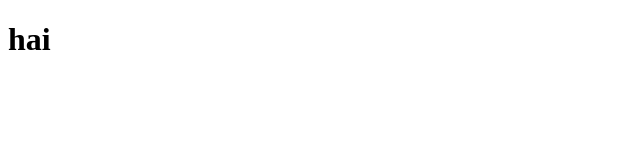
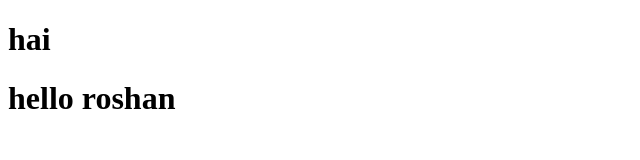
Before and after one commit to Roshank046/banashankari, a plain HTML site: page index.html in a window 1280 px wide. Shown: the whole page, without its empty margins (0-640 px from the left). Drawn offline with Linux system fonts and the light colour scheme.

Commit message:
Update index.html

```diff
--- a/index.html
+++ b/index.html
@@ -8,5 +8,6 @@
 </head>
 <body>
     <h1>hai</h1>
+    <h1>hello roshan</h1>
 </body>
 </html>
```
